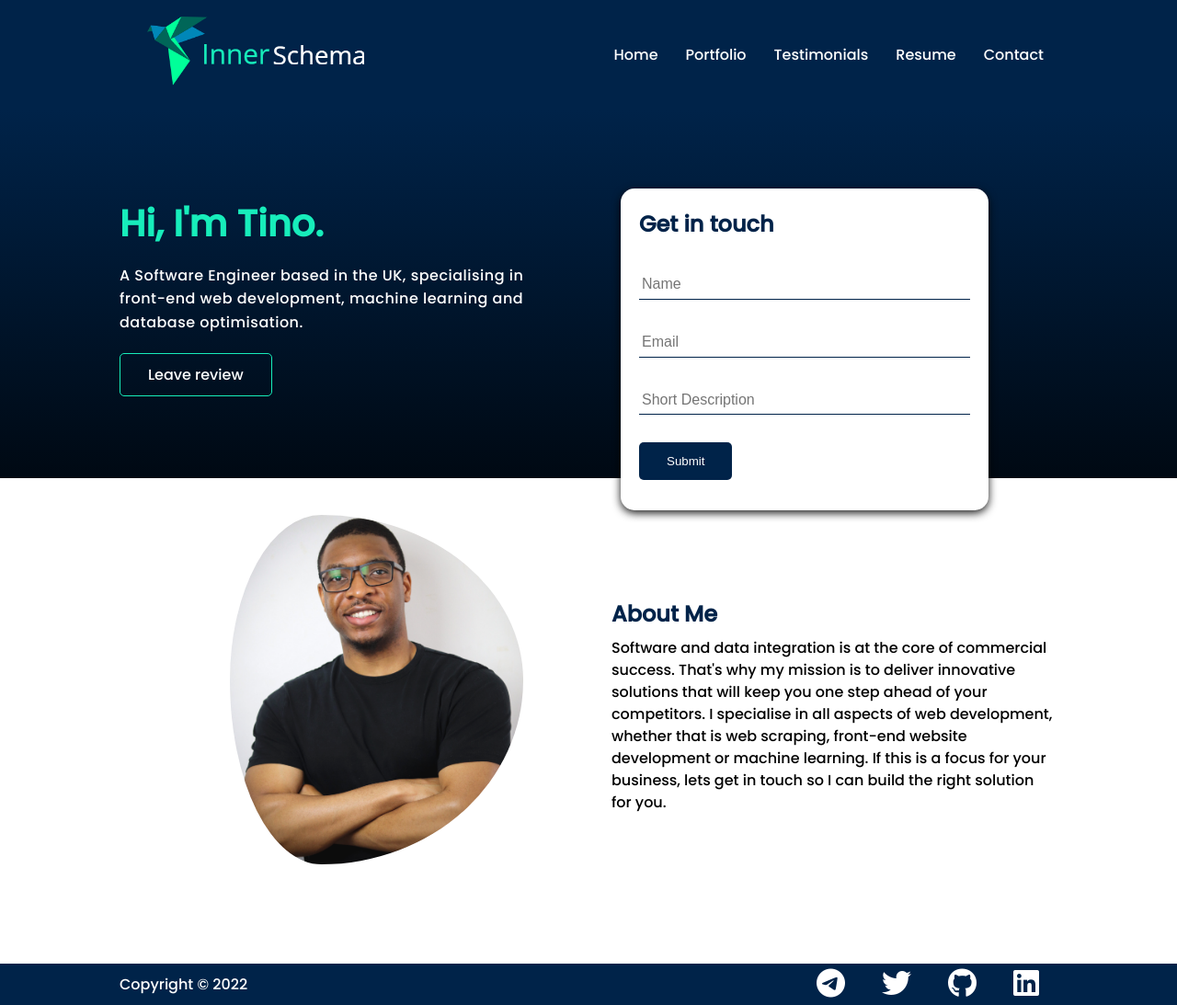
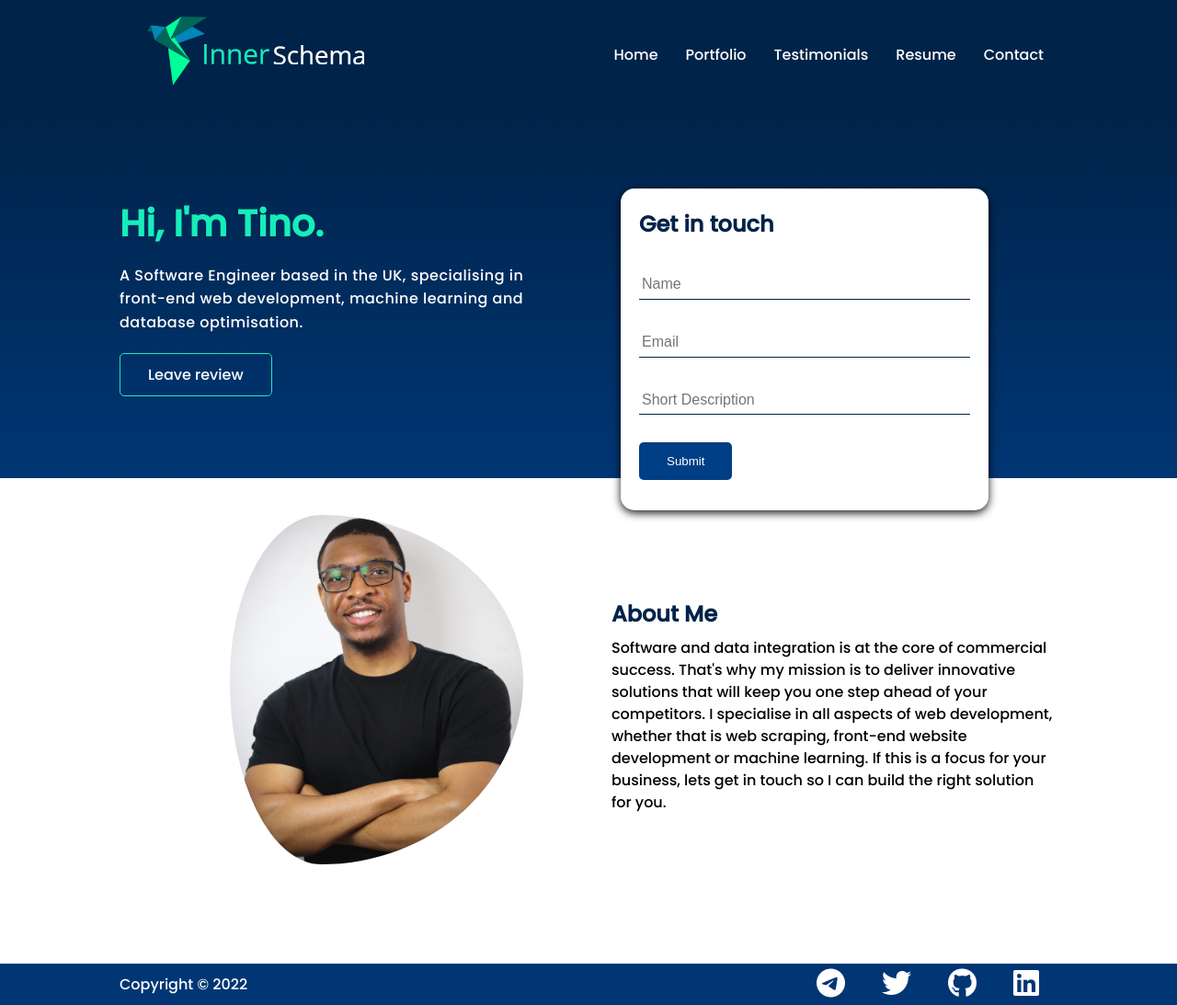
Before and after one commit to thamadziripi/front-end-website-dev, a plain HTML site: page index.html in a window 1280 px wide. Shown: the whole page at 92% size. Drawn offline with Linux system fonts and the light colour scheme.

Commit message:
changed colour scheme

```diff
--- a/css/style.css
+++ b/css/style.css
@@ -84,7 +84,7 @@ img {
 /* showcase */
 .showcase {
     /*background-color: var(--primary-color);*/
-    background-image: linear-gradient(to bottom, var(--primary-color), rgb(0, 9, 19));
+    background-image: linear-gradient(to bottom, var(--primary-color), rgb(0, 54, 116));
     height: 400px;
     color: #fff;
 }
@@ -167,7 +167,7 @@ img {
 }
 
 footer {
-    background-color: var(--primary-color);
+    background-color: rgb(0, 54, 116);
     align-items: center;
 }
 
@@ -205,7 +205,6 @@ footer .social :hover {
         transform: translateX(0);
     }
 }
-
 
 @keyframes slideInFromTop {
     0% {
@@ -337,7 +336,7 @@ footer .social :hover {
     display: inline-block;
     padding: 10px 30px;
     cursor: pointer;
-    background: var(--primary-color);
+    background: rgb(0, 62, 133);
     color: #fff;
     border: none;
     border-radius: 5px;
```
Also changed, not shown: index.html (+0 -1 lines).
